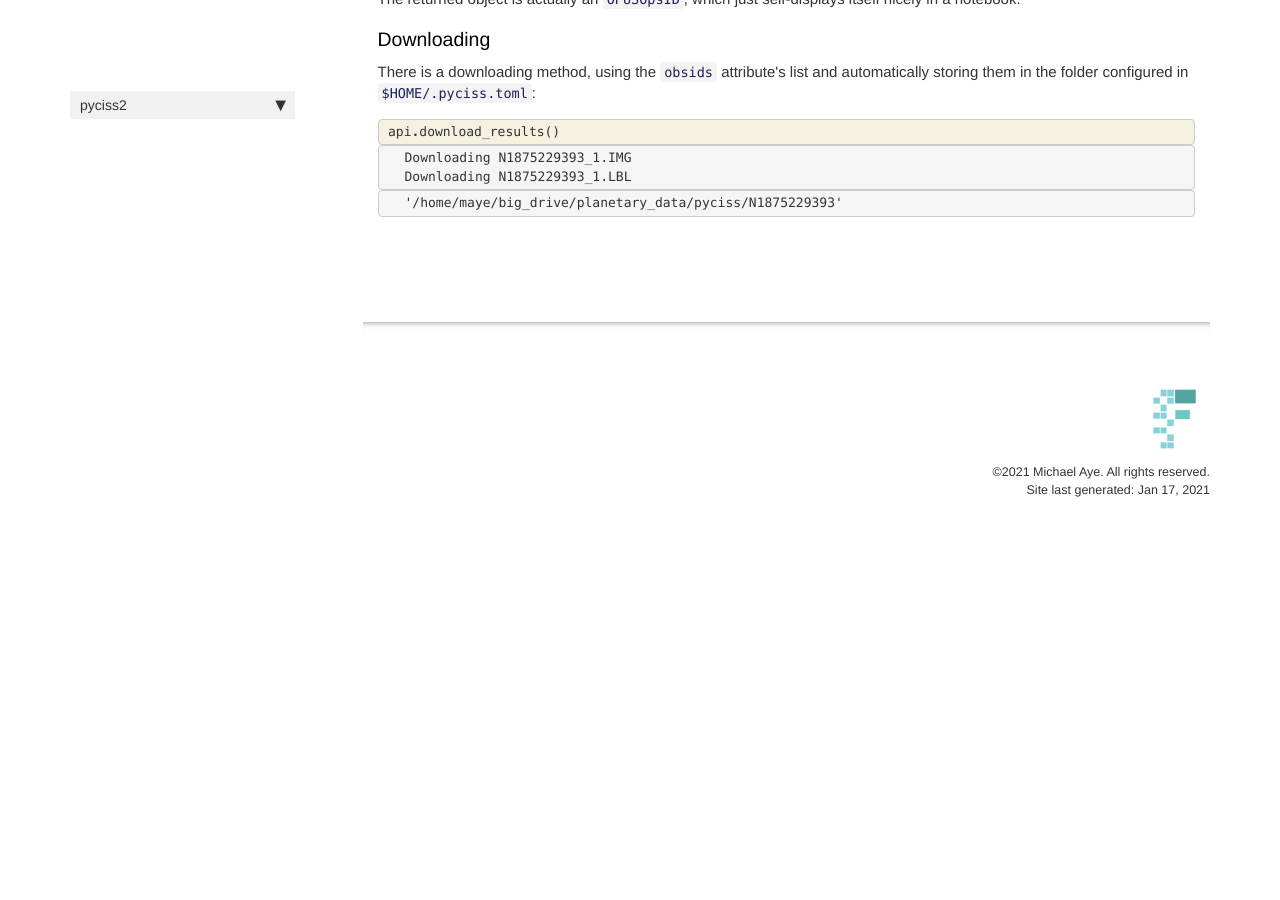
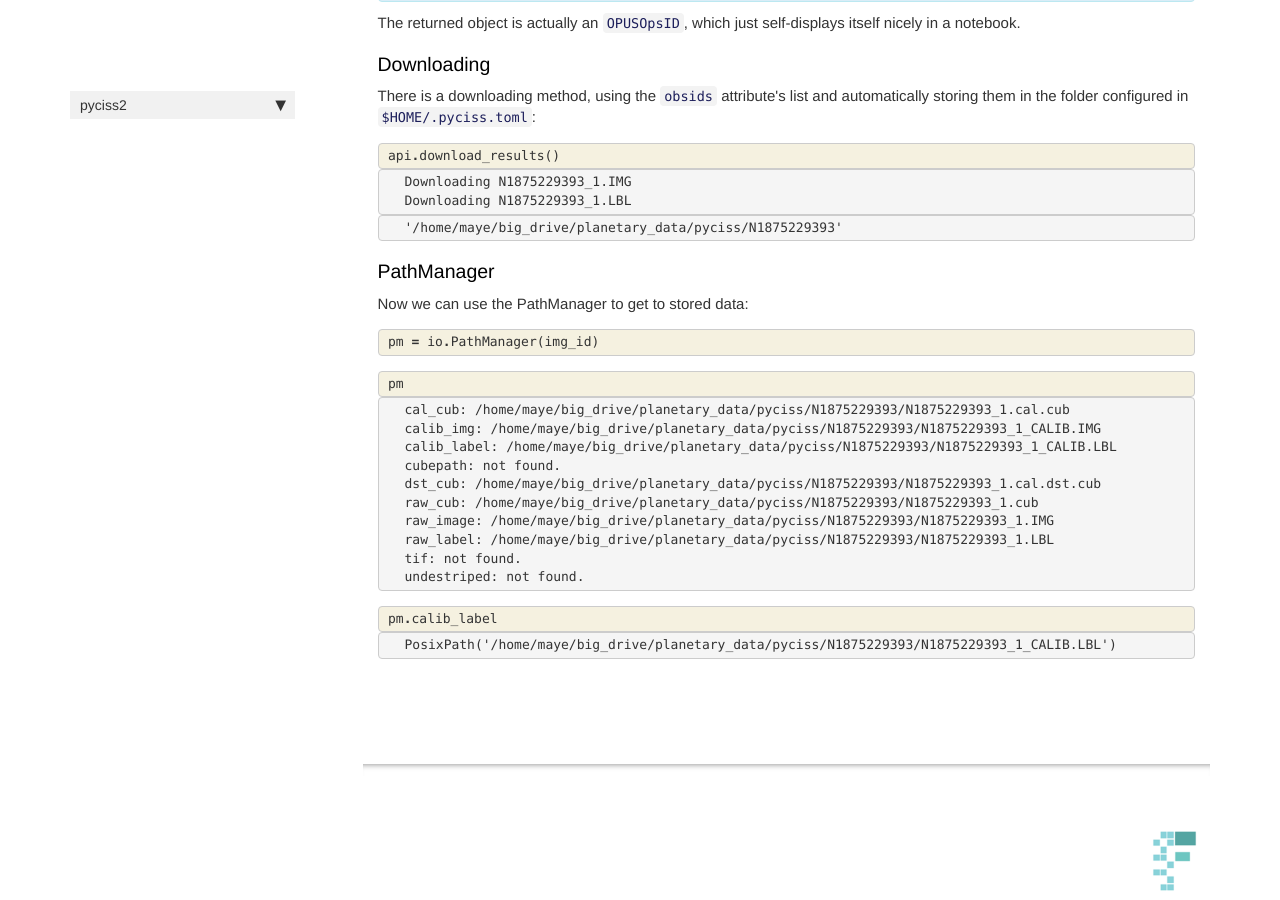
Before and after one commit to michaelaye/pyciss2, a Jekyll site: the page built from docs/opusapi.html, in a window 1280 px wide and 900 px high, scrolled down 2233 px. Built offline with Jekyll 4.4.1, drawn with Linux system fonts in a browser that asks for light colours; nearby versions of some CDN libraries; comment, search, counter and statistics services are not loaded; before the commit the page ends 2783 px from its top, so only the background shows below that.

Commit message:
add pathmanager example

```diff
--- a/docs/opusapi.html
+++ b/docs/opusapi.html
@@ -394,4 +394,103 @@ Downloading N1875229393_1.LBL
 </div>
     {% endraw %}
 
+<div class="cell border-box-sizing text_cell rendered"><div class="inner_cell">
+<div class="text_cell_render border-box-sizing rendered_html">
+<h3 id="PathManager">PathManager<a class="anchor-link" href="#PathManager"> </a></h3><p>Now we can use the PathManager to get to stored data:</p>
+
 </div>
+</div>
+</div>
+    {% raw %}
+
+<div class="cell border-box-sizing code_cell rendered">
+<div class="input">
+
+<div class="inner_cell">
+    <div class="input_area">
+<div class=" highlight hl-ipython3"><pre><span></span><span class="n">pm</span> <span class="o">=</span> <span class="n">io</span><span class="o">.</span><span class="n">PathManager</span><span class="p">(</span><span class="n">img_id</span><span class="p">)</span>
+</pre></div>
+
+    </div>
+</div>
+</div>
+
+</div>
+    {% endraw %}
+
+    {% raw %}
+
+<div class="cell border-box-sizing code_cell rendered">
+<div class="input">
+
+<div class="inner_cell">
+    <div class="input_area">
+<div class=" highlight hl-ipython3"><pre><span></span><span class="n">pm</span>
+</pre></div>
+
+    </div>
+</div>
+</div>
+
+<div class="output_wrapper">
+<div class="output">
+
+<div class="output_area">
+
+
+
+<div class="output_text output_subarea output_execute_result">
+<pre>cal_cub: /home/maye/big_drive/planetary_data/pyciss/N1875229393/N1875229393_1.cal.cub
+calib_img: /home/maye/big_drive/planetary_data/pyciss/N1875229393/N1875229393_1_CALIB.IMG
+calib_label: /home/maye/big_drive/planetary_data/pyciss/N1875229393/N1875229393_1_CALIB.LBL
+cubepath: not found.
+dst_cub: /home/maye/big_drive/planetary_data/pyciss/N1875229393/N1875229393_1.cal.dst.cub
+raw_cub: /home/maye/big_drive/planetary_data/pyciss/N1875229393/N1875229393_1.cub
+raw_image: /home/maye/big_drive/planetary_data/pyciss/N1875229393/N1875229393_1.IMG
+raw_label: /home/maye/big_drive/planetary_data/pyciss/N1875229393/N1875229393_1.LBL
+tif: not found.
+undestriped: not found.</pre>
+</div>
+
+</div>
+
+</div>
+</div>
+
+</div>
+    {% endraw %}
+
+    {% raw %}
+
+<div class="cell border-box-sizing code_cell rendered">
+<div class="input">
+
+<div class="inner_cell">
+    <div class="input_area">
+<div class=" highlight hl-ipython3"><pre><span></span><span class="n">pm</span><span class="o">.</span><span class="n">calib_label</span>
+</pre></div>
+
+    </div>
+</div>
+</div>
+
+<div class="output_wrapper">
+<div class="output">
+
+<div class="output_area">
+
+
+
+<div class="output_text output_subarea output_execute_result">
+<pre>PosixPath(&#39;/home/maye/big_drive/planetary_data/pyciss/N1875229393/N1875229393_1_CALIB.LBL&#39;)</pre>
+</div>
+
+</div>
+
+</div>
+</div>
+
+</div>
+    {% endraw %}
+
+</div>
```
Also changed, not shown: 1 other file.
